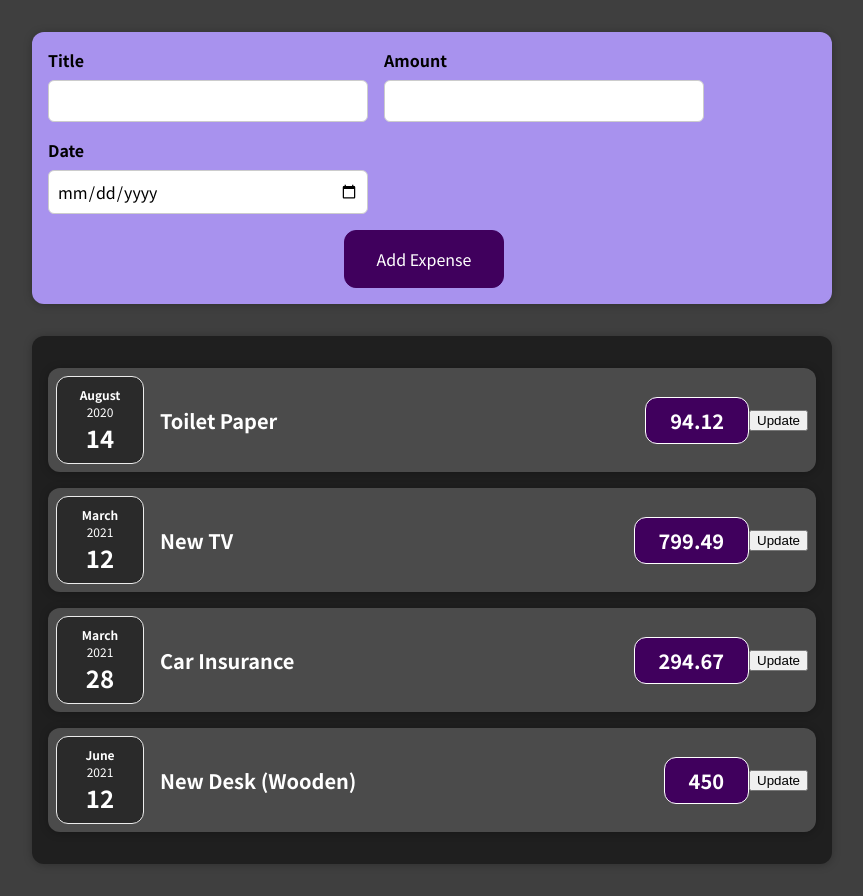
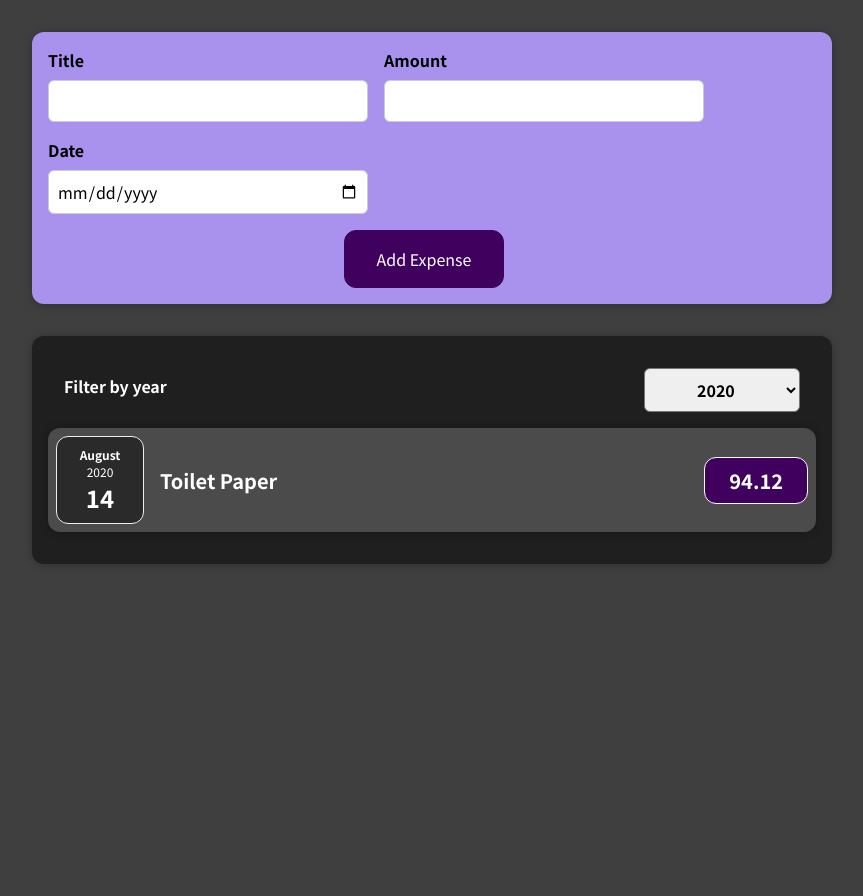
Before and after one commit to wakar-malik/react-expense-tracker, a React app: page / in a window 1280 px wide. Shown: the whole page, without its empty margins (208-1071 px from the left). After the commit the page ends 800 px from the top, so only its background shows below. Built offline with nearby package versions, Linux system fonts and the light colour scheme; the HTML template or start-up script is replaced by a standard one.

Commit message:
child to parent communication, assignment 2

```diff
--- a/src/App.jsx
+++ b/src/App.jsx
@@ -1,9 +1,8 @@
-import React from "react";
+import React, { useState } from "react";
 import Expenses from "./components/Expenses/Expenses";
 import NewExpense from "./components/NewExpense/NewExpense";
 
-const App = () => {
-  const expenses = [
+const EXPENSE_DATA = [
   {
     id: "e1",
     title: "Toilet Paper",
@@ -25,10 +24,18 @@
   },
 ];
 
+const App = () => {
+  const [list, updateList] = useState(EXPENSE_DATA);
+
+  const addExpenseHandler = (expense) => {
+    updateList((prevList) => [data, ...prevList]);
+    console.log(data);
+  };
+
   return (
     <div>
-      <NewExpense />
-      <Expenses items={expenses} />
+      <NewExpense onAddExpense={addExpenseHandler} />
+      <Expenses items={list} />
     </div>
   );
 };
--- a/src/components/Expenses/ExpenseItem.jsx
+++ b/src/components/Expenses/ExpenseItem.jsx
@@ -4,21 +4,13 @@
 import Card from "../UI/Card";
 
 const ExpenseItem = (props) => {
-  const [title, setTitle] = useState(props.title);
-
-  const titleHandler = () => {
-    setTitle("Updated!!");
-    console.log(title);
-  };
-
   return (
     <Card className="expense-item">
       <ExpenseDate date={props.date} />
       <div className="expense-item__description">
-        <h2>{title}</h2>
+        <h2>{props.title}</h2>
         <div className="expense-item__price">{props.amount}</div>
       </div>
-      <button onClick={titleHandler}>Update</button>
     </Card>
   );
 };
--- a/src/components/Expenses/Expenses.jsx
+++ b/src/components/Expenses/Expenses.jsx
@@ -1,35 +1,47 @@
-import React from "react";
+import React, { useState } from "react";
 import ExpenseItem from "./ExpenseItem";
 import Card from "../UI/Card";
 import "./Expenses.css";
+import ExpensesFilter from "../ExpensesFilter/ExpensesFilter";
 
 const Expenses = (props) => {
+  const [filteredYear, setFilteredYear] = useState("2020");
+
+  const filteredChangeHandler = (selectedYear) => {
+    setFilteredYear(selectedYear);
+  };
+
+  const filteredList = props.items.filter((el) => {
+    return el.date.getFullYear() === +filteredYear;
+  });
+
+  let listExpense;
+
+  if (filteredList.length > 0) {
+    listExpense = filteredList.map((el) => (
+      <ExpenseItem
+        title={el.title}
+        amount={el.amount}
+        date={el.date}
+        key={el.id}
+      />
+    ));
+  } else {
+    listExpense = (
+      <p style={{ color: "#fff", textAlign: "center" }}>No Data Found!</p>
+    );
+  }
+
   return (
-    <Card className="expenses">
-      <ExpenseItem
-        title={props.items[0].title}
-        amount={props.items[0].amount}
-        date={props.items[0].date}
-      />
-
-      <ExpenseItem
-        title={props.items[1].title}
-        amount={props.items[1].amount}
-        date={props.items[1].date}
-      />
-
-      <ExpenseItem
-        title={props.items[2].title}
-        amount={props.items[2].amount}
-        date={props.items[2].date}
-      />
-
-      <ExpenseItem
-        title={props.items[3].title}
-        amount={props.items[3].amount}
-        date={props.items[3].date}
-      />
-    </Card>
+    <div>
+      <Card className="expenses">
+        <ExpensesFilter
+          selected={filteredYear}
+          onChangeFilter={filteredChangeHandler}
+        />
+        {listExpense}
+      </Card>
+    </div>
   );
 };
 
--- /dev/null
+++ b/src/components/ExpensesFilter/ExpensesFilter.css
@@ -0,0 +1,24 @@
+.expenses-filter {
+  color: white;
+  padding: 0 1rem;
+}
+
+.expenses-filter__control {
+  display: flex;
+  width: 100%;
+  align-items: center;
+  justify-content: space-between;
+  margin: 1rem 0;
+}
+
+.expenses-filter label {
+  font-weight: bold;
+  margin-bottom: 0.5rem;
+}
+
+.expenses-filter select {
+  font: inherit;
+  padding: 0.5rem 3rem;
+  font-weight: bold;
+  border-radius: 6px;
+}
--- /dev/null
+++ b/src/components/ExpensesFilter/ExpensesFilter.jsx
@@ -0,0 +1,27 @@
+import React from "react";
+
+import "./ExpensesFilter.css";
+
+const ExpensesFilter = (props) => {
+  const dropdownChangeHandler = (e) => {
+    props.onChangeFilter(e.target.value);
+  };
+
+  return (
+    <div className="expenses-filter">
+      <div className="expenses-filter__control">
+        <label>Filter by year</label>
+        <select value={props.selected} onChange={dropdownChangeHandler}>
+          <option value="2022">2022</option>
+          <option value="2021">2021</option>
+          <option value="2020">2020</option>
+          <option default={true} value="2019">
+            2019
+          </option>
+        </select>
+      </div>
+    </div>
+  );
+};
+
+export default ExpensesFilter;
--- a/src/components/NewExpense/ExpenseForm.jsx
+++ b/src/components/NewExpense/ExpenseForm.jsx
@@ -1,7 +1,7 @@
 import React, { useState } from "react";
 import "./ExpenseForm.css";
 
-function ExpenseForm() {
+function ExpenseForm(props) {
   const [enteredTitle, setEnteredTitle] = useState("");
   const [enteredAmount, setEnteredAmount] = useState("");
   const [enteredDate, setEnteredDate] = useState("");
@@ -26,6 +26,8 @@
       amount: enteredAmount,
       date: new Date(enteredDate),
     };
+
+    props.onSaveExpenseData(expenseData);
 
     setEnteredTitle("");
     setEnteredAmount("");
--- a/src/components/NewExpense/NewExpense.jsx
+++ b/src/components/NewExpense/NewExpense.jsx
@@ -2,10 +2,19 @@
 import "./NewExpense.css";
 import ExpenseForm from "./ExpenseForm";
 
-function NewExpense() {
+function NewExpense(props) {
+  const onSaveExpenseDataHandler = (enteredExpenseData) => {
+    const expenseDate = {
+      ...enteredExpenseData,
+      id: Math.random().toString(),
+    };
+
+    props.onAddExpense(expenseDate);
+  };
+
   return (
     <div className="new-expense">
-      <ExpenseForm />
+      <ExpenseForm onSaveExpenseData={onSaveExpenseDataHandler} />
     </div>
   );
 }
```
Lines whose indentation alone changed are shown as unchanged.
